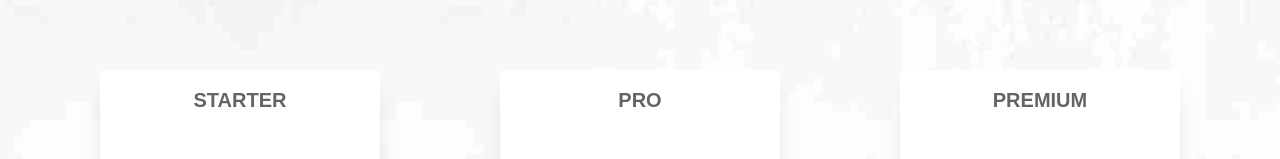
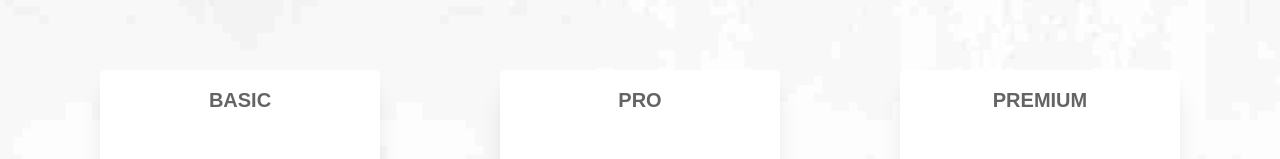
Before and after one commit to itava0/React-Gym, a Next.js app: page /memberships in a window 1280 px wide. Shown: the part 359-518 px from the top of the page. Built offline with nearby package versions, Linux system fonts and the light colour scheme.

Commit message:
Add priceId from Stripe

```diff
--- a/components/Membership/MembershipCardList.js
+++ b/components/Membership/MembershipCardList.js
@@ -1,35 +1,35 @@
 export const MembershipCardList = [
-    {
-        plan:"Starter",
-        price:"10",
-        amenities:
-            {
-                0: "Unlimited Home Club Access",
-                1: "Free WiFi",
-                2: "Access to online classes",
-                3: "Sauna"
-            }
+  {
+    plan: 'Basic',
+    price: '10',
+    Price_ID: 'price_1N5UxJGuPVBl9todtq5XSvVP',
+    amenities: {
+      0: 'Unlimited Home Club Access',
+      1: 'Free WiFi',
+      2: 'Access to online classes',
+      3: 'Sauna',
     },
-    {
-        plan:"Pro",
-        price:"15",
-        amenities:
-            {
-                0: "Access to all Starter amenities",
-                1: "Health & fitness guides",
-                2: "Kids Club",
-                3: "Use Of Basketball Courts"
-            }
+  },
+  {
+    plan: 'Pro',
+    price: '15',
+    Price_ID: 'price_1N5UymGuPVBl9todQYbnyVhy',
+    amenities: {
+      0: 'Access to all Starter amenities',
+      1: 'Health & fitness guides',
+      2: 'Kids Club',
+      3: 'Use Of Basketball Courts',
     },
-    {
-        plan:"Premium",
-        price:"25",
-        amenities:
-            {
-                0: "Access to all Pro amenities",
-                1: "Full diet plan",
-                2: "Full customize plan",
-                3: "Daily progress check up"
-            }
-    }
-]
+  },
+  {
+    plan: 'Premium',
+    price: '25',
+    Price_ID: 'price_1N5UzbGuPVBl9tod8IHo6Ikd',
+    amenities: {
+      0: 'Access to all Pro amenities',
+      1: 'Full diet plan',
+      2: 'Full customize plan',
+      3: 'Daily progress check up',
+    },
+  },
+];
```
